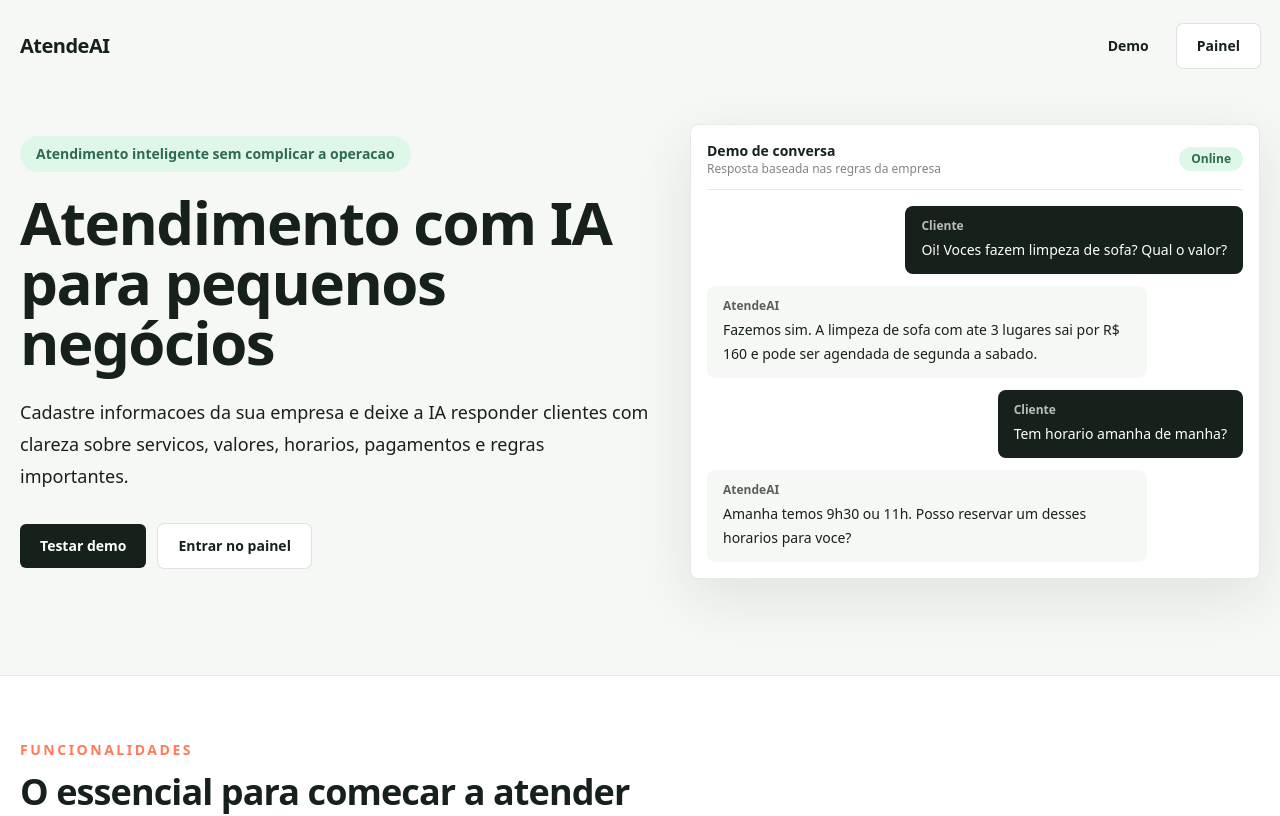
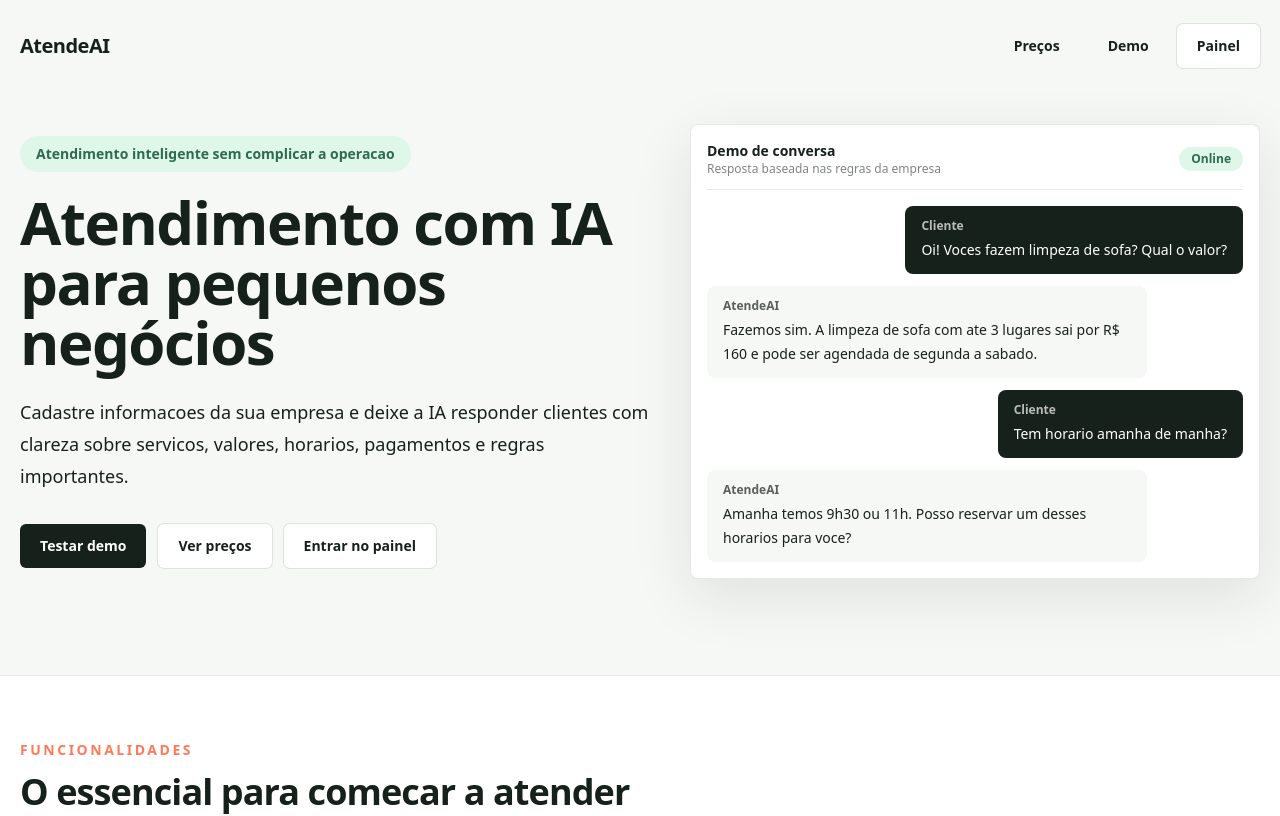
Before and after one commit to RafaelZaparoli/AtendeIa, a Next.js app: page / in a window 1280 px wide. Shown: the top 816 px of the page. Built offline with nearby package versions, Linux system fonts and the light colour scheme.

Commit message:
Add pricing links to home

```diff
--- a/app/page.tsx
+++ b/app/page.tsx
@@ -22,6 +22,9 @@ export default function Home() {
       <header className="mx-auto flex max-w-7xl items-center justify-between px-5 py-6">
         <div className="text-xl font-black tracking-tight">AtendeAI</div>
         <nav className="flex items-center gap-2">
+          <ButtonLink href="/precos" variant="ghost">
+            Preços
+          </ButtonLink>
           <ButtonLink href="/chat/demo" variant="ghost">
             Demo
           </ButtonLink>
@@ -46,6 +49,9 @@ export default function Home() {
           </p>
           <div className="mt-8 flex flex-col gap-3 sm:flex-row">
             <ButtonLink href="/chat/demo">Testar demo</ButtonLink>
+            <ButtonLink href="/precos" variant="secondary">
+              Ver preços
+            </ButtonLink>
             <ButtonLink href="/dashboard" variant="secondary">
               Entrar no painel
             </ButtonLink>
```
